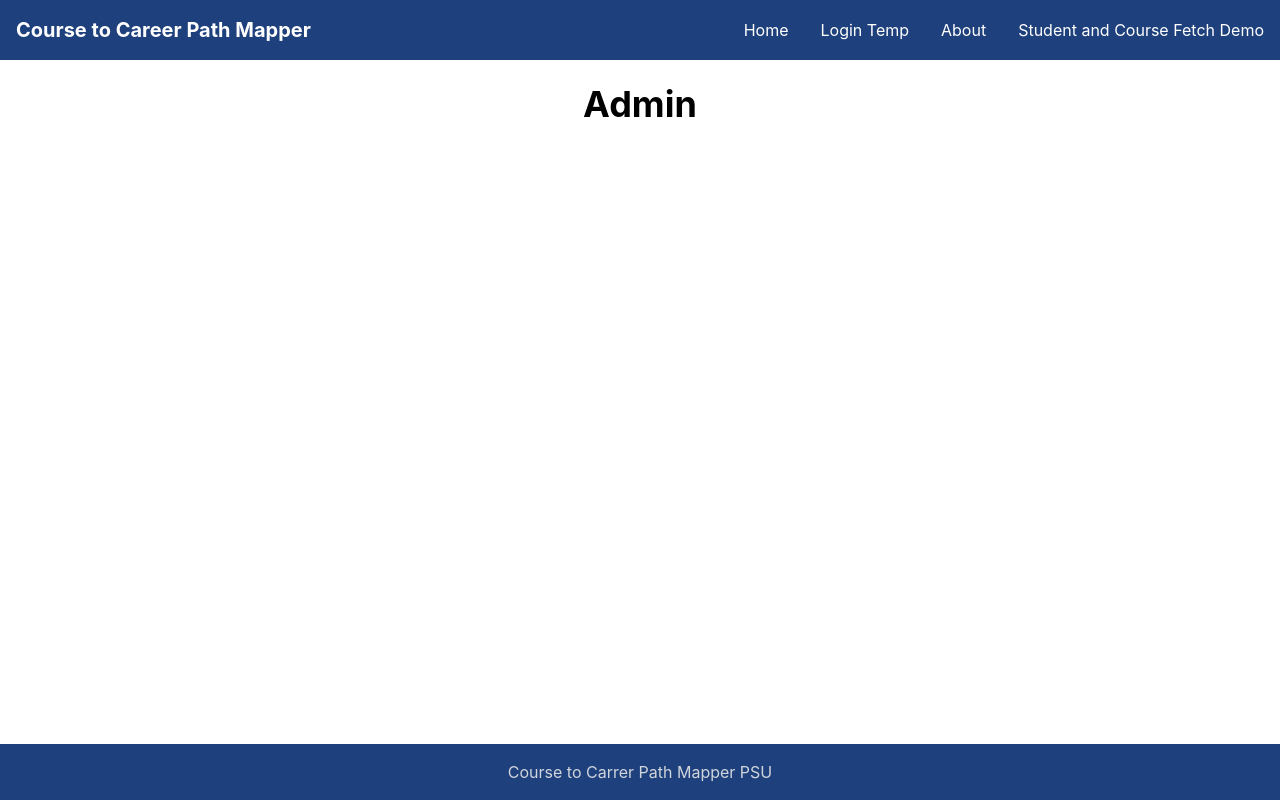
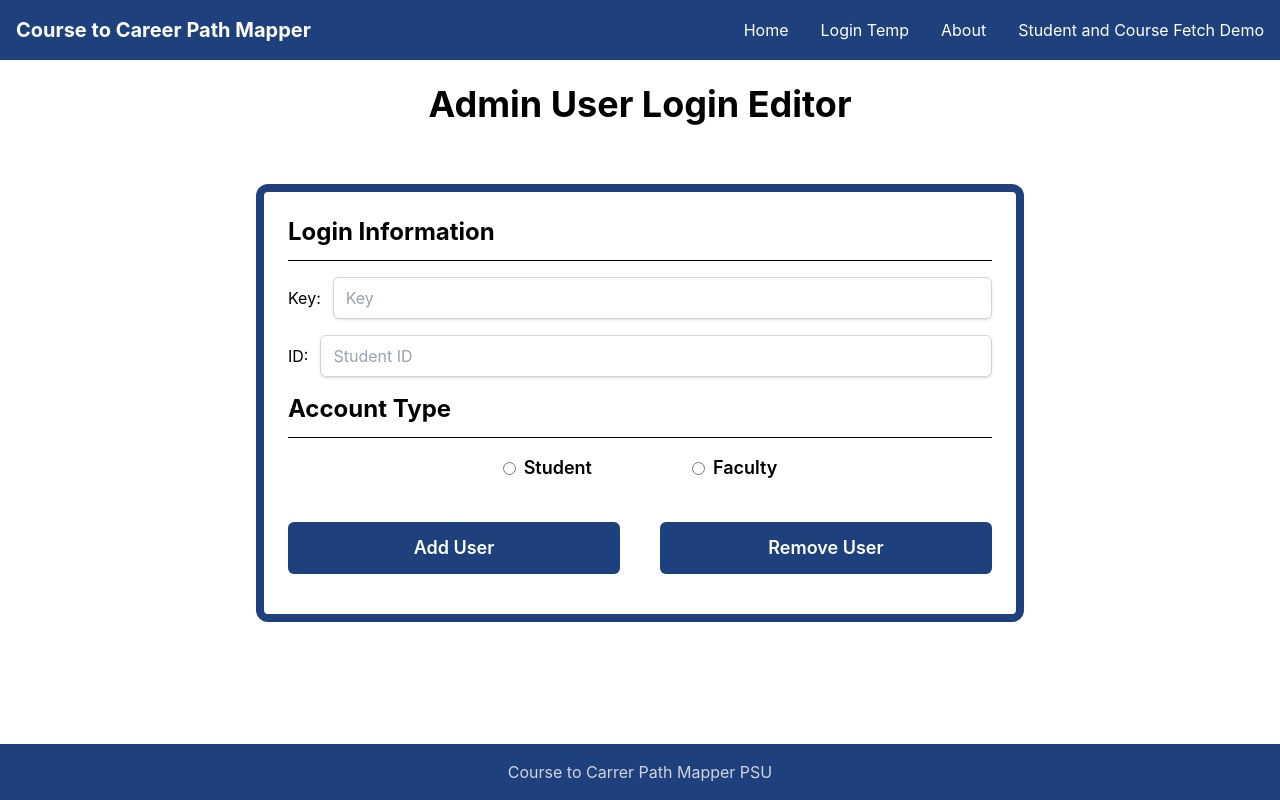
Before and after one commit to GoldenDiamondPE/C2CM, a React (Vite) app in the folder client/: page /admin in a window 1280 px wide. Built offline with nearby package versions, Linux system fonts and the light colour scheme.

Commit message:
Demo Admin Window

```diff
--- a/client/src/pages/Admin.tsx
+++ b/client/src/pages/Admin.tsx
@@ -6,8 +6,61 @@ export default function Home() {
       <Helmet>
         <title>Admin | C2CM</title>
       </Helmet>
-      <h1 className='text-center text-4xl font-bold mb-5'>Admin</h1>
+      <h1 className='text-center text-4xl font-bold mb-5'>Admin User Login Editor</h1>
 
+      <div className="mx-auto mt-15 w-full max-w-3xl rounded-xl p-6 text-black border-8 border-psuBeaver">
+        <form>
+          <p className="text-2xl font-bold text-left pb-3 border-b mb-4">Login Information</p>
+
+          <div className="boxContainer">
+            <label htmlFor="key" className="whitespace-nowrap">Key:</label>
+            <input
+              type="text"
+              id="key"
+              required
+              className="textFieldBox"
+              placeholder="Key"
+            />
+          </div>
+
+          <div className="boxContainer">
+            <label htmlFor="studentId" className="whitespace-nowrap">ID:</label>
+            <input
+              type="text"
+              id="studentId"
+              required
+              className="textFieldBox"
+              placeholder="Student ID"
+            />
+          </div>
+
+          <p className="text-2xl font-bold text-left pb-3 border-b mb-4">Account Type</p>
+
+          <div className="flex justify-center gap-25 text-lg font-semibold">
+            <label className="flex items-center gap-2">
+              <input type="radio" name="role" value="student" required/>Student</label>
+
+            <label className="flex items-center gap-2">
+              <input type="radio" name="role" value="faculty" required/>Faculty</label>
+          </div>
+
+
+
+
+
+          <div className="boxContainer gap-10">
+            <button type="submit" className="w-full mt-10 rounded-md bg-psuBeaver px-3 py-3 text-lg font-semibold text-white hover:bg-psuNittany transition-colors">
+            Add User
+            </button>
+
+            <button type="submit" className="w-full mt-10 rounded-md bg-psuBeaver px-3 py-3 text-lg font-semibold text-white hover:bg-psuNittany transition-colors">
+            Remove User
+            </button>
+
+          </div>
+
+        </form>
+      </div>
     </div>
   );
 }
```
